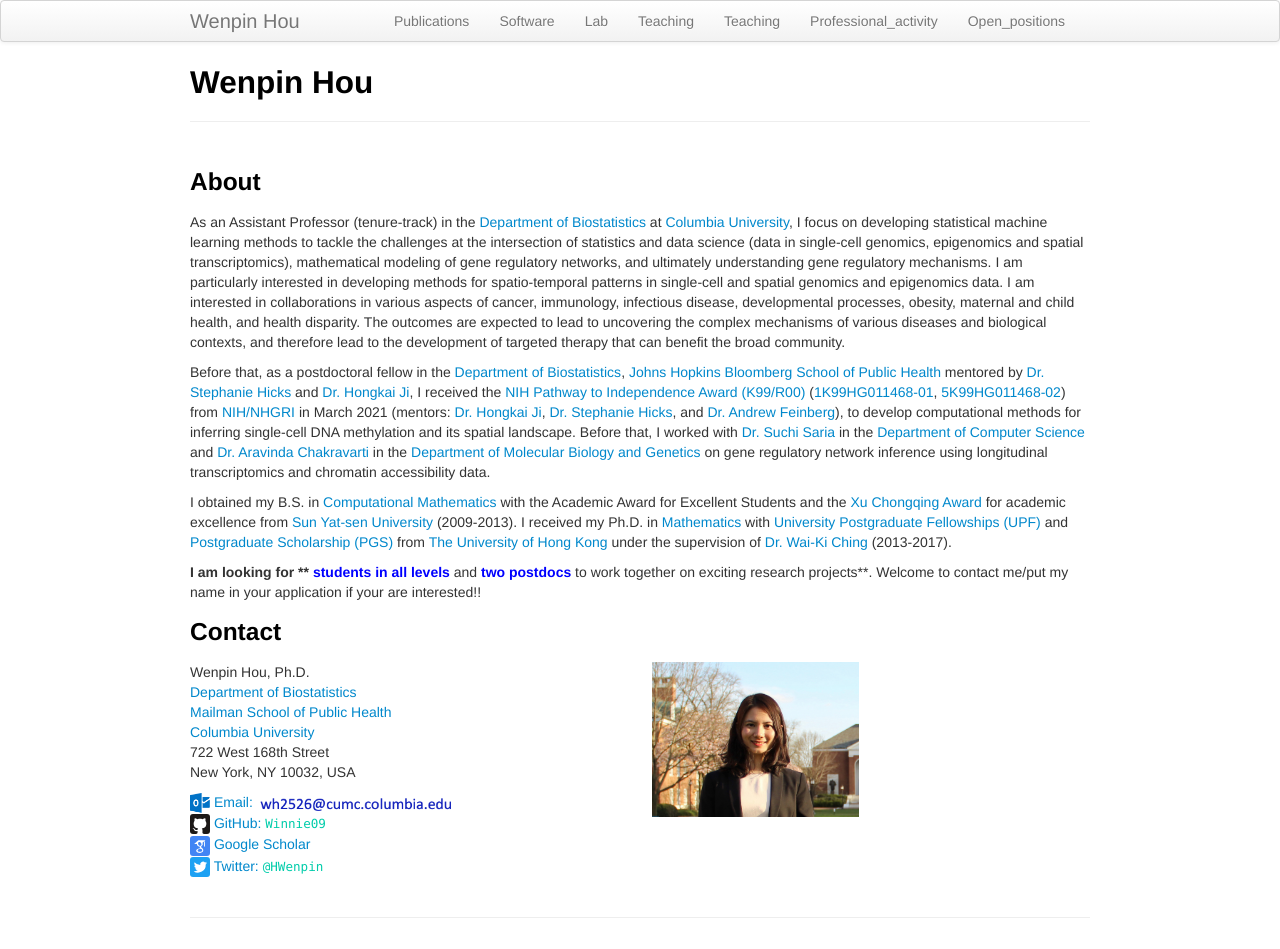
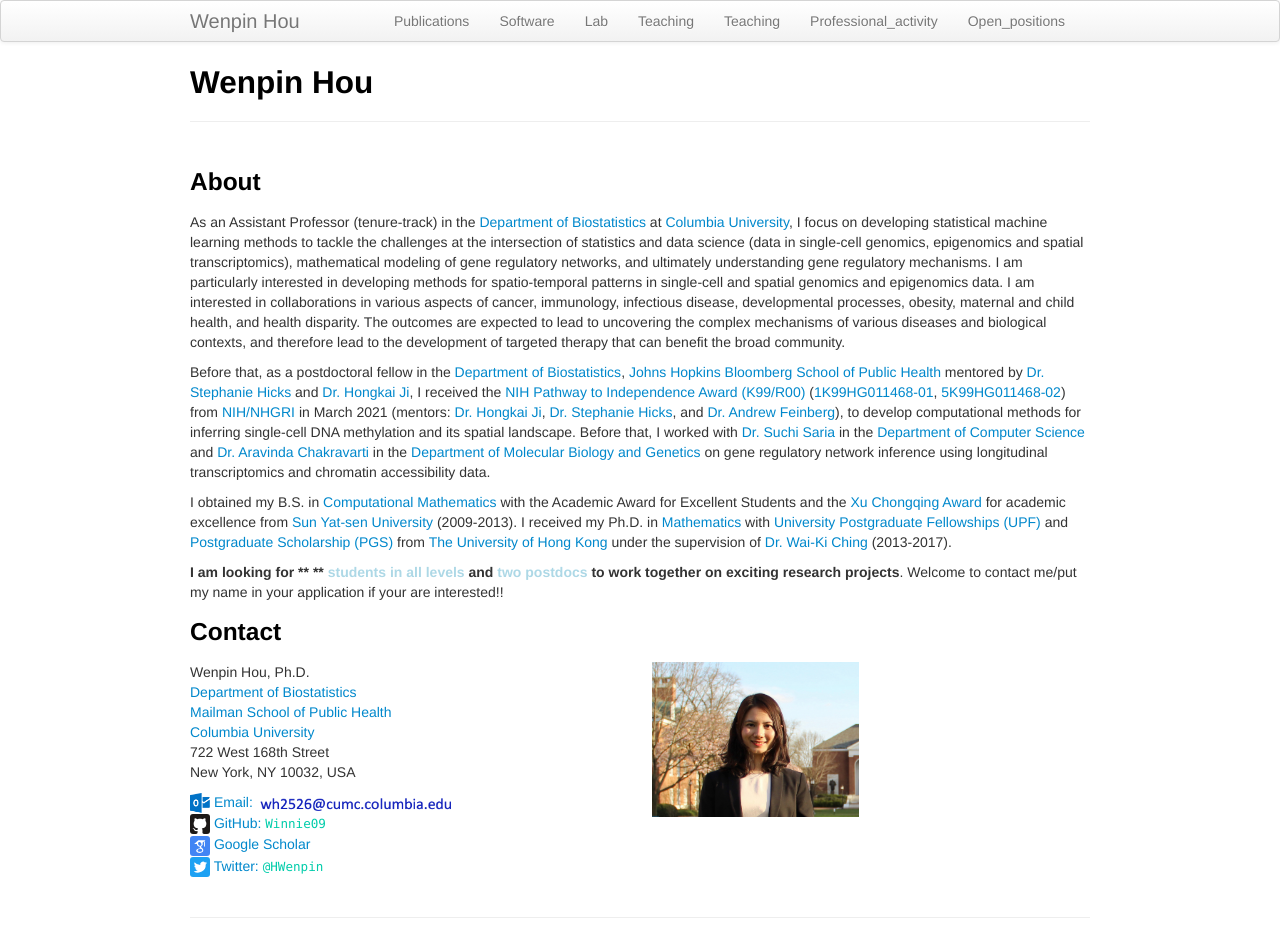
Before and after one commit to Winnie09/Wenpin_Hou, a Jekyll site: the page built from index.md, in a window 1280 px wide. Built offline with Jekyll 4.4.1, drawn with Linux system fonts in a browser that asks for light colours; some of the changed lines change nothing that is shown.

Commit message:
change color

```diff
--- a/index.md
+++ b/index.md
@@ -18,7 +18,7 @@ Award](http://edf.edaao.sysu.edu.cn/jzmx/jz03/cgzs02/index.htm) for academic exc
 I received my Ph.D. in [Mathematics](https://hkumath.hku.hk/web/index.php) with [University Postgraduate Fellowships (UPF)](https://gradsch.hku.hk/gradsch/prospective-students/scholarship-funding-and-fees) and [Postgraduate Scholarship (PGS)](https://gradsch.hku.hk/gradsch/prospective-students/scholarship-funding-and-fees) from [The University of Hong Kong](https://www.hku.hk/) under the supervision of [Dr. Wai-Ki Ching](https://hkumath.hku.hk/~wkc/) (2013-2017).
 
 
-**I am looking for **<span style="color: blue;"> students in all levels </span>**  and **<span style="color: blue;"> two postdocs </span>**  to work together on exciting research projects**. Welcome to contact me/put my name in your application if your are interested!!
+**I am looking for ** **<span style="color: lightblue;"> students in all levels </span>**  **and**  **<span style="color: lightblue;"> two postdocs </span>**  **to work together on exciting research projects**. Welcome to contact me/put my name in your application if your are interested!!
 
 
 
```
